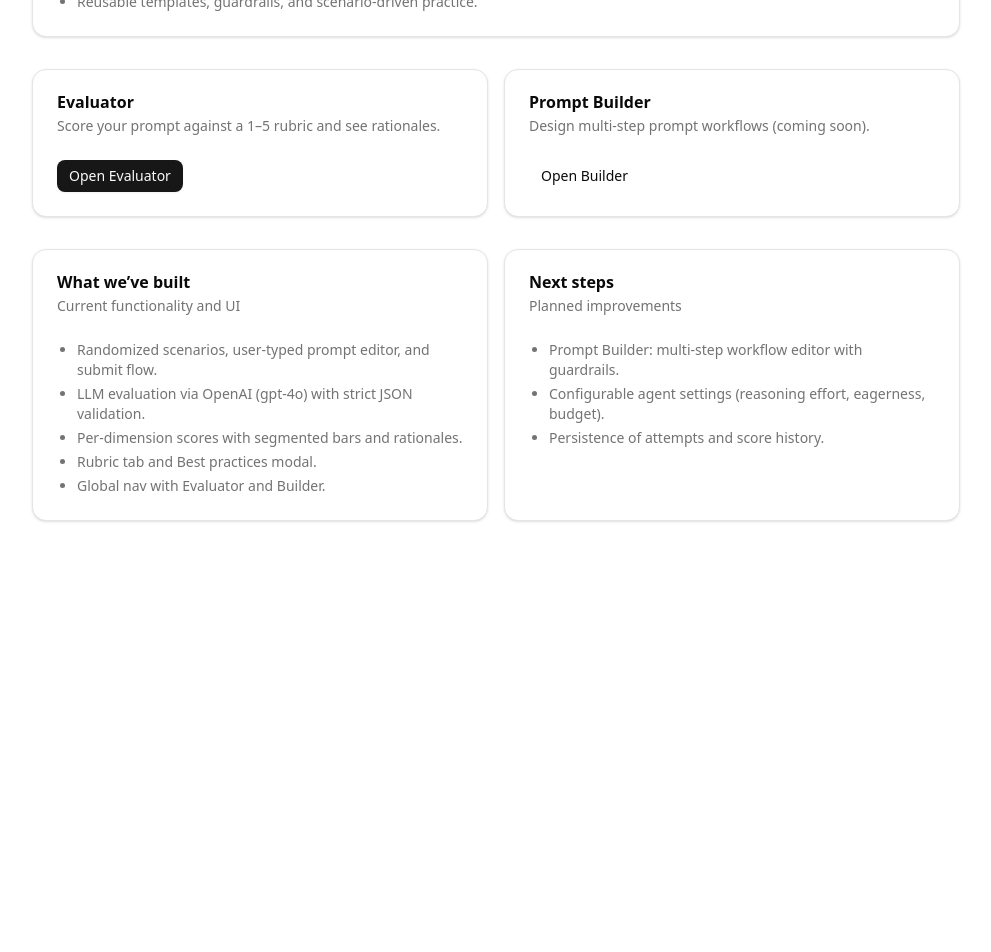
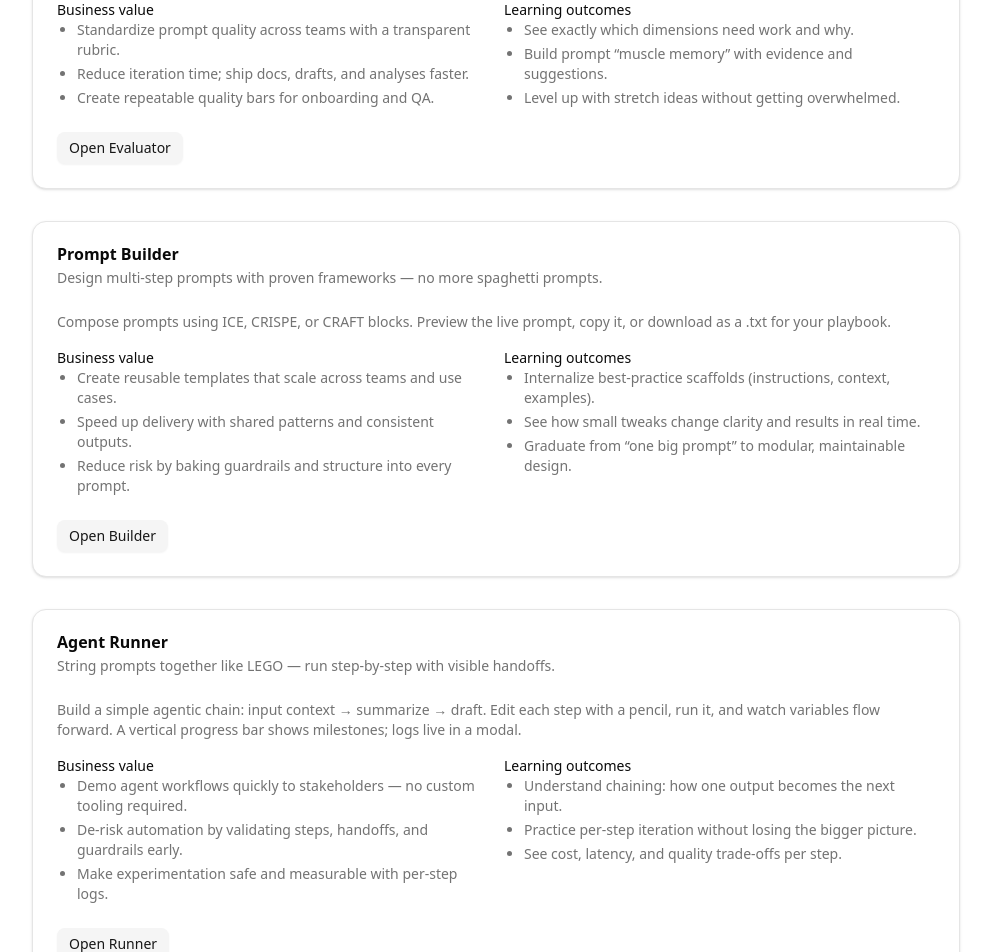
Before and after one commit to Ebaka716/eval, a Next.js app: page / in a window 1280 px wide. Shown: the part 340-1292 px from the top of the page, without its empty margins (144-1135 px from the left). Before the commit the page ends 909 px from the top, so only its background shows below. Built offline with nearby package versions, Linux system fonts and the light colour scheme.

Commit message:
chore(home): rewrite sections with business/learning copy and set secondary CTAs

```diff
--- a/src/app/page.tsx
+++ b/src/app/page.tsx
@@ -7,84 +7,114 @@ export default function Home() {
     <main className="p-6 space-y-8">
       <section className="space-y-1">
         <h1 className="text-2xl font-semibold">PromptLab</h1>
-        <p className="text-muted-foreground text-sm">
-          Learn, practice, and evaluate AI prompting skills with clear rubrics and reusable patterns.
-        </p>
+        <p className="text-muted-foreground text-sm">The fast lane to better prompts, clearer workflows, and demo‑ready agent flows.</p>
       </section>
 
+      {/* Evaluator */}
       <section>
         <Card>
           <CardHeader>
-            <CardTitle>Project brief</CardTitle>
-            <CardDescription>
-              An interactive platform to teach prompt chaining, evaluate workflows, and track progress over time.
-            </CardDescription>
+            <CardTitle>Evaluator</CardTitle>
+            <CardDescription>Instant, structured feedback on your prompt — like a friendly (but honest) editor.</CardDescription>
           </CardHeader>
-          <CardContent>
+          <CardContent className="space-y-4">
+            <p className="text-sm text-muted-foreground">Write a prompt, get a rubric‑based score (1–5) across clarity, grounding, sequencing, guardrails, outcome quality, originality, and efficiency — plus a concise overall rationale.</p>
+            <div className="grid gap-4 md:grid-cols-2">
+              <div>
+                <div className="text-sm font-medium">Business value</div>
                 <ul className="list-disc pl-5 text-sm text-muted-foreground space-y-1">
-              <li>Two modes: Evaluator (score with rubric) and Prompt Builder (design workflows).</li>
-              <li>Structured outputs (JSON/Markdown) for dashboards and learning.</li>
-              <li>Reusable templates, guardrails, and scenario-driven practice.</li>
+                  <li>Standardize prompt quality across teams with a transparent rubric.</li>
+                  <li>Reduce iteration time; ship docs, drafts, and analyses faster.</li>
+                  <li>Create repeatable quality bars for onboarding and QA.</li>
                 </ul>
+              </div>
+              <div>
+                <div className="text-sm font-medium">Learning outcomes</div>
+                <ul className="list-disc pl-5 text-sm text-muted-foreground space-y-1">
+                  <li>See exactly which dimensions need work and why.</li>
+                  <li>Build prompt “muscle memory” with evidence and suggestions.</li>
+                  <li>Level up with stretch ideas without getting overwhelmed.</li>
+                </ul>
+              </div>
+            </div>
           </CardContent>
-        </Card>
-      </section>
-
-      <section className="grid gap-4 md:grid-cols-2">
-        <Card>
-          <CardHeader>
-            <CardTitle>Evaluator</CardTitle>
-            <CardDescription>Score your prompt against a 1–5 rubric and see rationales.</CardDescription>
-          </CardHeader>
           <CardFooter>
             <Link href="/prompt">
-              <Button size="sm">Open Evaluator</Button>
-            </Link>
-          </CardFooter>
-        </Card>
-
-        <Card>
-          <CardHeader>
-            <CardTitle>Prompt Builder</CardTitle>
-            <CardDescription>Design multi‑step prompt workflows (coming soon).</CardDescription>
-          </CardHeader>
-          <CardFooter>
-            <Link href="/builder">
-              <Button variant="ghost" size="sm">Open Builder</Button>
+              <Button variant="secondary" size="sm">Open Evaluator</Button>
             </Link>
           </CardFooter>
         </Card>
       </section>
 
-      <section className="grid gap-4 md:grid-cols-2">
+      {/* Prompt Builder */}
+      <section>
         <Card>
           <CardHeader>
-            <CardTitle>What we’ve built</CardTitle>
-            <CardDescription>Current functionality and UI</CardDescription>
+            <CardTitle>Prompt Builder</CardTitle>
+            <CardDescription>Design multi‑step prompts with proven frameworks — no more spaghetti prompts.</CardDescription>
           </CardHeader>
-          <CardContent>
+          <CardContent className="space-y-4">
+            <p className="text-sm text-muted-foreground">Compose prompts using ICE, CRISPE, or CRAFT blocks. Preview the live prompt, copy it, or download as a .txt for your playbook.</p>
+            <div className="grid gap-4 md:grid-cols-2">
+              <div>
+                <div className="text-sm font-medium">Business value</div>
                 <ul className="list-disc pl-5 text-sm text-muted-foreground space-y-1">
-              <li>Randomized scenarios, user‑typed prompt editor, and submit flow.</li>
-              <li>LLM evaluation via OpenAI (gpt‑4o) with strict JSON validation.</li>
-              <li>Per‑dimension scores with segmented bars and rationales.</li>
-              <li>Rubric tab and Best practices modal.</li>
-              <li>Global nav with Evaluator and Builder.</li>
+                  <li>Create reusable templates that scale across teams and use cases.</li>
+                  <li>Speed up delivery with shared patterns and consistent outputs.</li>
+                  <li>Reduce risk by baking guardrails and structure into every prompt.</li>
                 </ul>
+              </div>
+              <div>
+                <div className="text-sm font-medium">Learning outcomes</div>
+                <ul className="list-disc pl-5 text-sm text-muted-foreground space-y-1">
+                  <li>Internalize best‑practice scaffolds (instructions, context, examples).</li>
+                  <li>See how small tweaks change clarity and results in real time.</li>
+                  <li>Graduate from “one big prompt” to modular, maintainable design.</li>
+                </ul>
+              </div>
+            </div>
           </CardContent>
+          <CardFooter>
+            <Link href="/builder">
+              <Button variant="secondary" size="sm">Open Builder</Button>
+            </Link>
+          </CardFooter>
         </Card>
+      </section>
 
+      {/* Agent Runner */}
+      <section>
         <Card>
           <CardHeader>
-            <CardTitle>Next steps</CardTitle>
-            <CardDescription>Planned improvements</CardDescription>
+            <CardTitle>Agent Runner</CardTitle>
+            <CardDescription>String prompts together like LEGO — run step‑by‑step with visible handoffs.</CardDescription>
           </CardHeader>
-          <CardContent>
+          <CardContent className="space-y-4">
+            <p className="text-sm text-muted-foreground">Build a simple agentic chain: input context → summarize → draft. Edit each step with a pencil, run it, and watch variables flow forward. A vertical progress bar shows milestones; logs live in a modal.</p>
+            <div className="grid gap-4 md:grid-cols-2">
+              <div>
+                <div className="text-sm font-medium">Business value</div>
                 <ul className="list-disc pl-5 text-sm text-muted-foreground space-y-1">
-              <li>Prompt Builder: multi‑step workflow editor with guardrails.</li>
-              <li>Configurable agent settings (reasoning effort, eagerness, budget).</li>
-              <li>Persistence of attempts and score history.</li>
+                  <li>Demo agent workflows quickly to stakeholders — no custom tooling required.</li>
+                  <li>De‑risk automation by validating steps, handoffs, and guardrails early.</li>
+                  <li>Make experimentation safe and measurable with per‑step logs.</li>
                 </ul>
+              </div>
+              <div>
+                <div className="text-sm font-medium">Learning outcomes</div>
+                <ul className="list-disc pl-5 text-sm text-muted-foreground space-y-1">
+                  <li>Understand chaining: how one output becomes the next input.</li>
+                  <li>Practice per‑step iteration without losing the bigger picture.</li>
+                  <li>See cost, latency, and quality trade‑offs per step.</li>
+                </ul>
+              </div>
+            </div>
           </CardContent>
+          <CardFooter>
+            <Link href="/runner">
+              <Button variant="secondary" size="sm">Open Runner</Button>
+            </Link>
+          </CardFooter>
         </Card>
       </section>
     </main>
```
Lines whose indentation alone changed are shown as unchanged.
